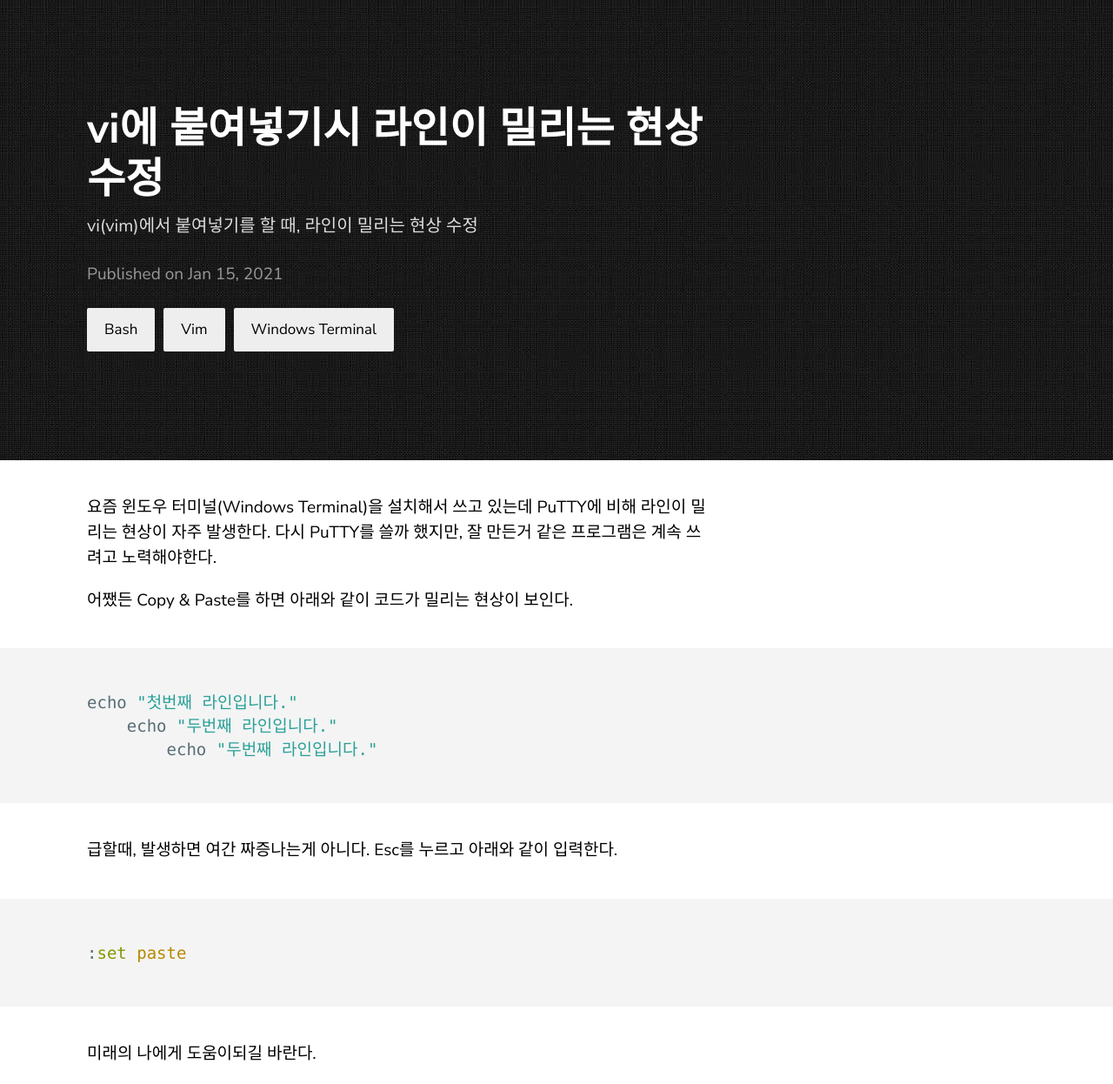
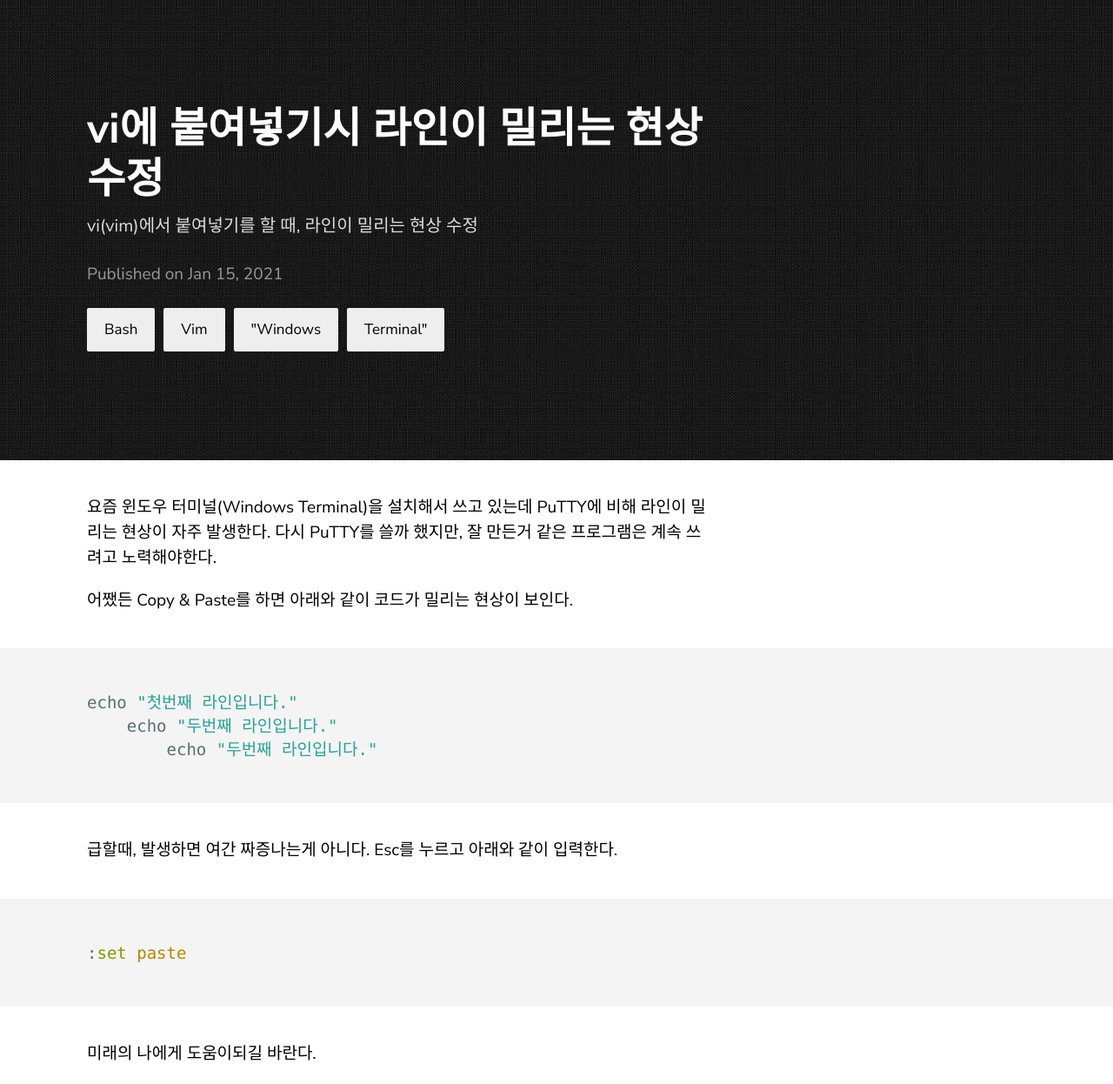
Before and after one commit to zdevowl/zdevowl.github.io, a Jekyll site: the page built from _posts/2021-01-15-1-vim-paste.md, in a window 1280 px wide. Shown: the whole page at 87% size. Built offline with Jekyll 4.4.1, drawn with Linux system fonts in a browser that asks for light colours.

```diff
--- a/_posts/2021-01-15-1-vim-paste.md
+++ b/_posts/2021-01-15-1-vim-paste.md
@@ -3,10 +3,7 @@ layout: post
 title:  "vi에 붙여넣기시 라인이 밀리는 현상 수정"
 description: vi(vim)에서 붙여넣기를 할 때, 라인이 밀리는 현상 수정
 date:   2021-01-15 15:30:00 +0900
-categories:
-    - Bash
-    - Vim
-    - Windows Terminal
+categories: Bash Vim "Windows Terminal"
 ---
 요즘 윈도우 터미널(Windows Terminal)을 설치해서 쓰고 있는데 PuTTY에 비해 라인이 밀리는 현상이 자주 발생한다.
 다시 PuTTY를 쓸까 했지만, 잘 만든거 같은 프로그램은 계속 쓰려고 노력해야한다.
```
